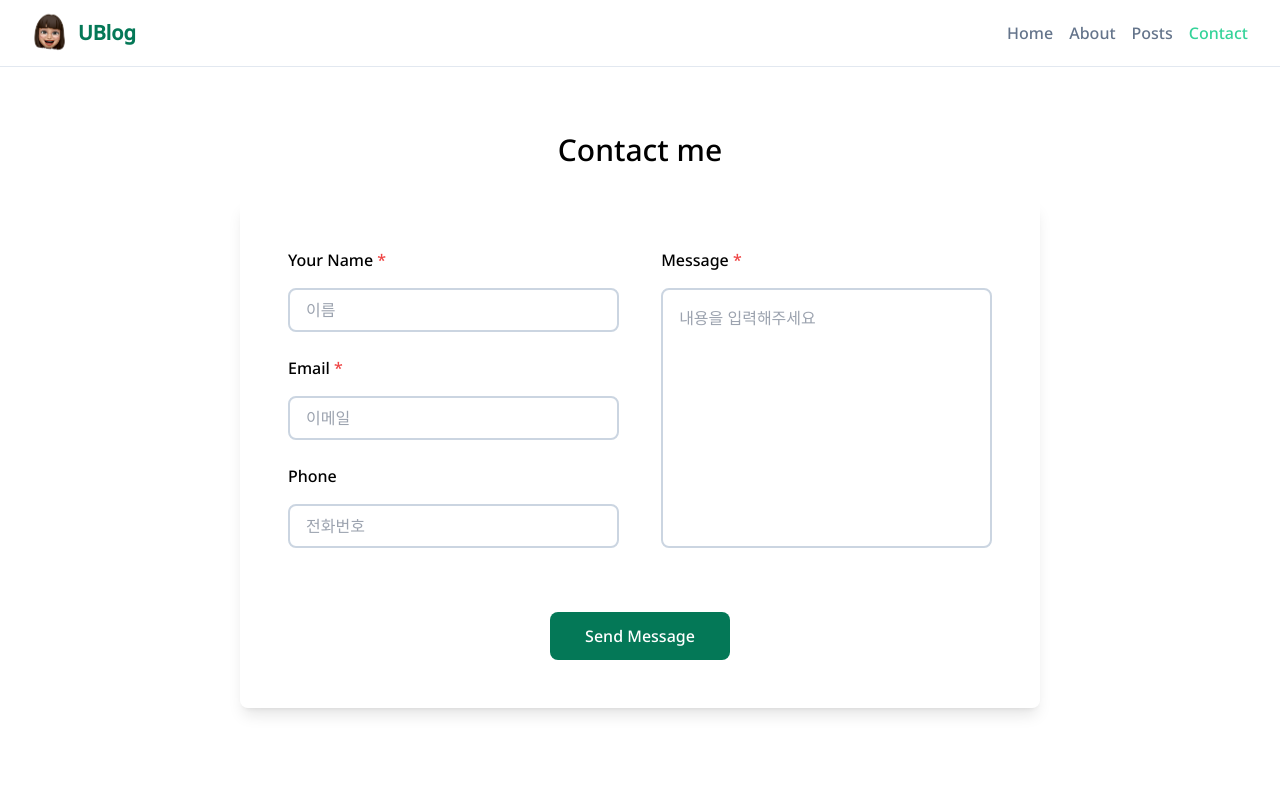
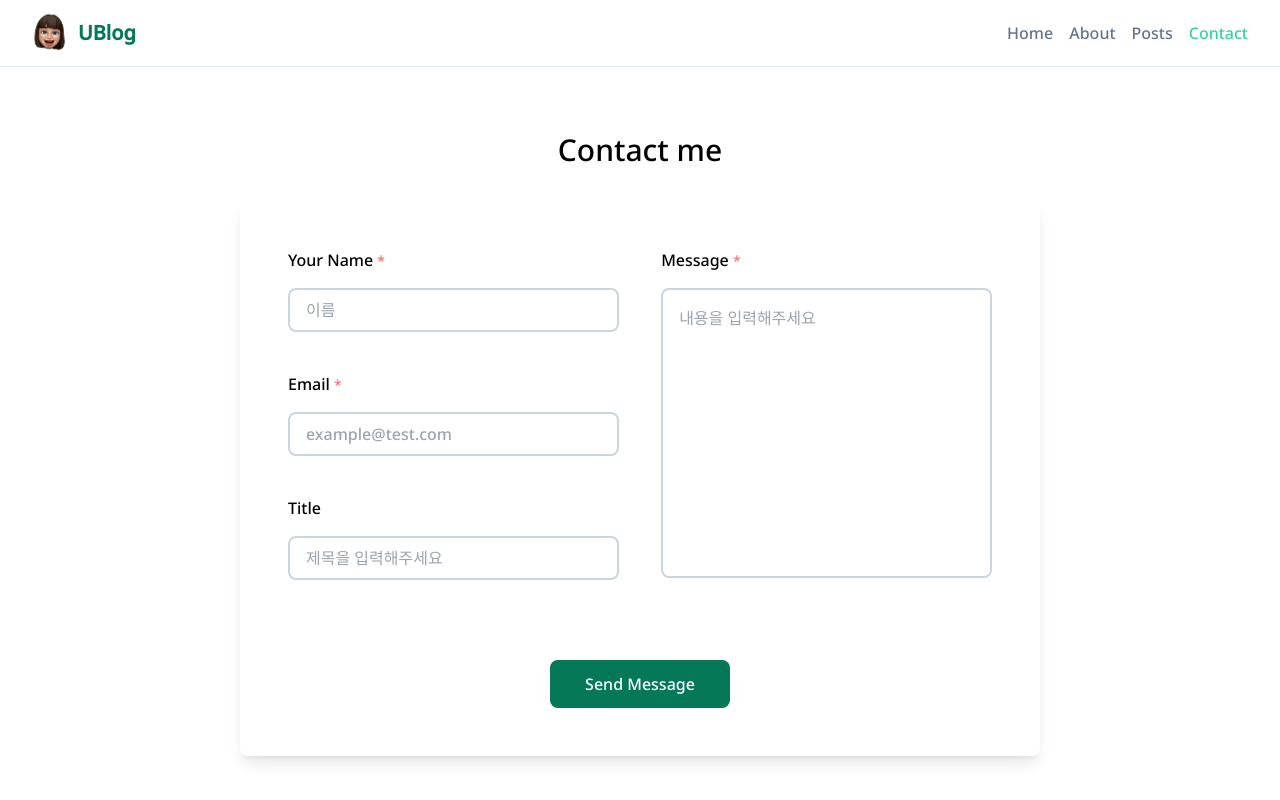
Before and after one commit to yousunzoo/UBlog, a Next.js app: page /contact in a window 1280 px wide. Built offline with nearby package versions, Linux system fonts and the light colour scheme.

Commit message:
Feat: ContactForm 유효성 검사 및 에러 메세지 출력

```diff
--- a/src/components/ContactForm.tsx
+++ b/src/components/ContactForm.tsx
@@ -1,49 +1,94 @@
+'use client';
+import { sendContactEmail } from '@/service/contact';
+import { useState } from 'react';
+import { useForm } from 'react-hook-form';
+import Banner from './Banner';
+
 function ContactForm() {
+	const [banner, setBanner] = useState<{ message: string; state: 'success' | 'error' } | null>(null);
+	const {
+		register,
+		handleSubmit,
+		watch,
+		formState: { errors },
+	} = useForm();
+
 	return (
-		<form className='mx-auto max-w-[800px] rounded-lg p-12 shadow-lg'>
+		<>
+			<form
+				onSubmit={handleSubmit((data) => {
+					const { name, email, subject, message } = data;
+					sendContactEmail({ name, email, subject, message })
+						.then(() => {
+							setBanner({
+								message: '메일이 성공적으로 전송되었습니다.',
+								state: 'success',
+							});
+						})
+						.catch(() => {
+							setBanner({
+								message: '메일 전송에 실패했습니다. 다시 시도해주세요.',
+								state: 'error',
+							});
+						});
+					setTimeout(() => {
+						setBanner(null);
+					}, 3000);
+				})}
+				className='mx-auto max-w-[800px] rounded-lg p-12 shadow-lg'>
 				<div className='flex justify-between'>
 					<div className='w-[47%]'>
 						<label htmlFor='name'>
-						Your Name <span className='text-red-500'>*</span>
+							Your Name <span className='h-4 text-sm text-red-400'>*</span>
 						</label>
 						<input
 							type='text'
 							id='name'
-						className='mb-6 mt-4 w-full rounded-lg border-2 border-slate-300 p-2 px-4 outline-none focus:border-emerald-700'
+							className='mb-2 mt-4 w-full rounded-lg border-2 border-slate-300 p-2 px-4 outline-none focus:border-emerald-700'
 							placeholder='이름'
+							{...register('name', { required: true })}
 						/>
+						<p className='mb-4 h-4 text-sm text-red-400'>{errors?.name ? '이름을 입력해주세요.' : ''}</p>
 						<label htmlFor='email'>
-						Email <span className='text-red-500'>*</span>
+							Email <span className='h-4 text-sm text-red-400'>*</span>
 						</label>
 						<input
 							type='text'
 							id='email'
-						className='mb-6 mt-4 w-full rounded-lg border-2 border-slate-300 p-2 px-4 outline-none focus:border-emerald-700'
-						placeholder='이메일'
+							className='mb-2 mt-4 w-full rounded-lg border-2 border-slate-300 p-2 px-4 outline-none focus:border-emerald-700'
+							placeholder='example@test.com'
+							{...register('email', { required: true, pattern: /[a-z0-9]+@[a-z]+\.[a-z]{2,3}/ })}
 						/>
-					<label htmlFor='phone'>Phone</label>
+						<p className='mb-4 h-4 text-sm text-red-400'>{errors?.email ? '올바른 이메일 형식을 입력해주세요.' : ''}</p>
+						<label htmlFor='subject'>Title</label>
 						<input
 							type='text'
-						id='phone'
-						className='mb-6 mt-4 w-full rounded-lg border-2 border-slate-300 p-2 px-4 outline-none focus:border-emerald-700'
-						placeholder='전화번호'
+							id='subject'
+							className='mb-2 mt-4 w-full rounded-lg border-2 border-slate-300 p-2 px-4 outline-none focus:border-emerald-700'
+							placeholder='제목을 입력해주세요'
+							{...register('subject', { required: true })}
 						/>
+						<p className='mb-4 h-4 text-sm text-red-400'>{errors?.subject ? '제목은 필수 입력사항입니다.' : ''}</p>
 					</div>
 					<div className='w-[47%]'>
 						<label htmlFor='message' className='pb-4'>
-						Message <span className='text-red-500'>*</span>
+							Message <span className='h-4 text-sm text-red-400'>*</span>
 						</label>
 						<textarea
 							id='message'
-						className='sm:text-md mt-4 h-[260px] w-full resize-none rounded-lg border border-2 border-slate-300 p-4 outline-none focus:border-emerald-600'
+							className='sm:text-md mt-4 h-[290px] w-full resize-none rounded-lg border border-2 border-slate-300 p-4 outline-none focus:border-emerald-600'
 							placeholder='내용을 입력해주세요'
+							{...register('message', { required: true })}
 						/>
+						<p className='mb-4 h-4 text-sm text-red-400'>{errors?.message ? '내용은 필수 입력사항입니다.' : ''}</p>
 					</div>
 				</div>
 				<button className='mx-auto mt-10 flex h-12 w-[180px] items-center justify-center rounded-lg bg-emerald-700 text-white hover:bg-emerald-800'>
 					Send Message
 				</button>
 			</form>
+			{banner && <Banner banner={banner} />}
+		</>
 	);
 }
 
```
Lines whose indentation alone changed are shown as unchanged.
